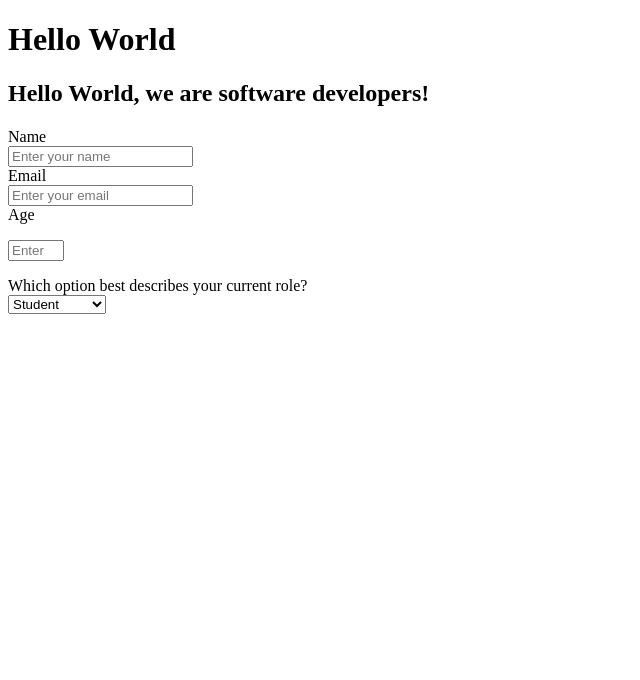
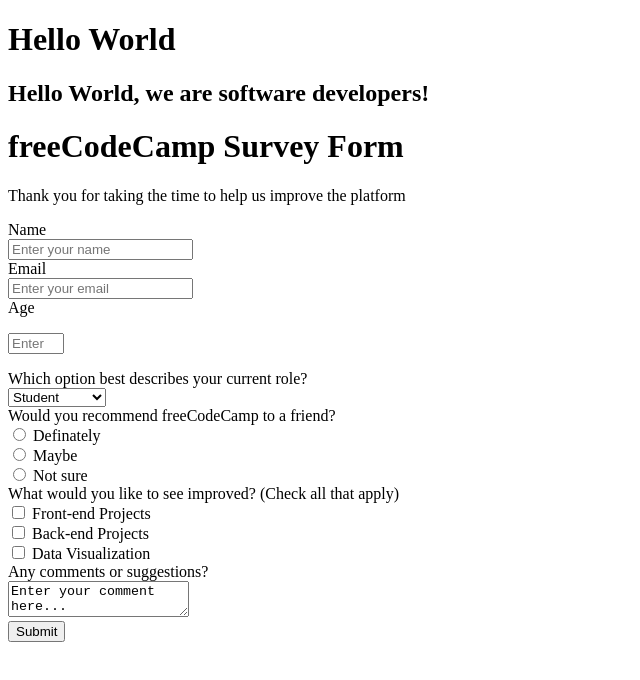
Before and after one commit to eyobyoseph/eyobandmellisa-repo, a plain HTML site: page index.html in a window 1280 px wide. Shown: the whole page, without its empty margins (0-640 px from the left). Drawn offline with Linux system fonts and the light colour scheme.

Commit message:
six commit

```diff
--- a/index.html
+++ b/index.html
@@ -24,10 +24,10 @@
     <script  src="js/index.js"></script>
     <h1>Hello World</h1>
     <h2>Hello World, we are software developers!</h2>
-    <h1 id="title"></h1>
-    <p id="description"></p>
+    <h1 id="title">freeCodeCamp Survey Form</h1>
+    <p id="description">Thank you for taking the time to help us improve the platform</p>
     <form id="survey-form">
-      <label id="name">Name</label><br>
+      <label id="name-label">Name</label><br>
       <input type="text" id="name" placeholder="Enter your name" required><br>
       <label id="email-label">Email</label><br>
       <input type="email" id="email" placeholder="Enter your email" required><br>
@@ -40,7 +40,23 @@
         <option value="student">Student</option>
         <option value="Full time Job">Full time Job</option>
       </select><br>
-
+      <label>Would you recommend freeCodeCamp to a friend?</label><br>
+      <input type="radio" name="recommendation" value="HTML">
+      <label>Definately</label><br>
+      <input type="radio" name="recommendation" value="HTML">
+      <label>Maybe</label><br>
+      <input type="radio" name="recommendation" value="HTML">
+      <label>Not sure</label><br>
+      <label>What would you like to see improved? (Check all that apply)</label><br>
+      <input type="checkbox" value="Front-end Projects">
+      <label>Front-end Projects</label><br>
+      <input type="checkbox" value="Back-end Projects">
+      <label>Back-end Projects</label><br>
+      <input type="checkbox" value="Data Visualization">
+      <label>Data Visualization</label><br>
+      <label>Any comments or suggestions?</label><br>
+      <textarea name="comment">Enter your comment here...</textarea><br>
+      <input type="submit" id="submit">
     </form>
   </body>
 </html>
```
